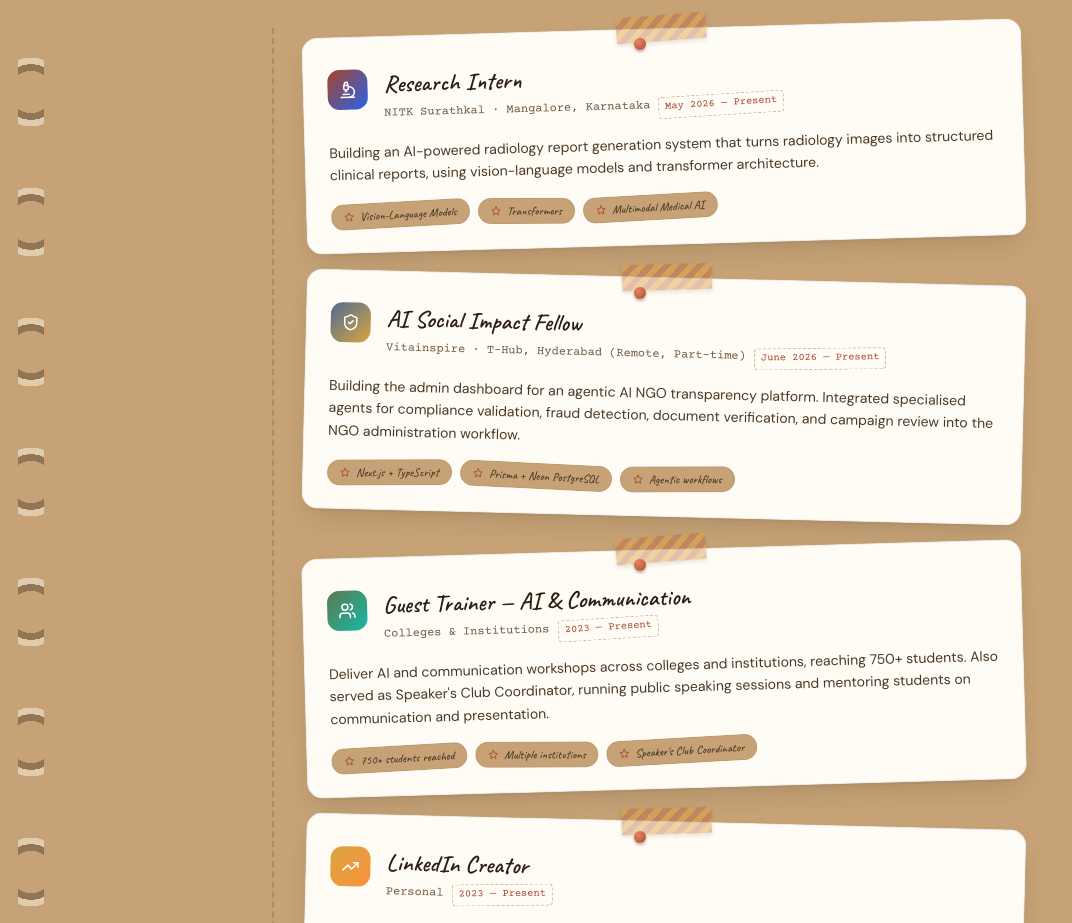
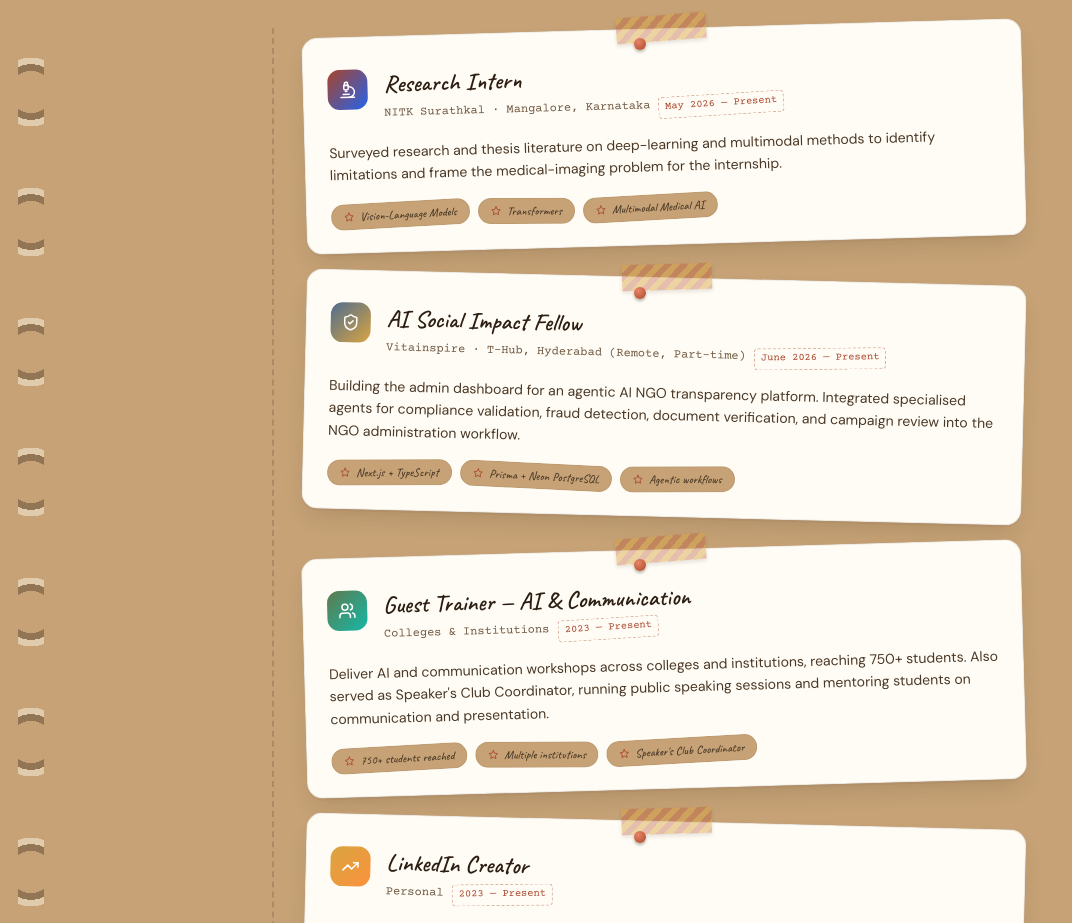
Before and after one commit to Tejashwini-Malge/Portfolio, a Next.js app: page / in a window 1280 px wide. Shown: the part 4380-5303 px from the top of the page, without its empty margins (0-1072 px from the left). Built offline with nearby package versions, Linux system fonts and the light colour scheme.

Commit message:
Update Research Intern description at NITK Surathkal

```diff
--- a/src/components/sections/ExperienceSection.tsx
+++ b/src/components/sections/ExperienceSection.tsx
@@ -11,7 +11,7 @@ const experiences = [
     title: "Research Intern",
     org: "NITK Surathkal · Mangalore, Karnataka",
     period: "May 2026 — Present",
-    desc: "Building an AI-powered radiology report generation system that turns radiology images into structured clinical reports, using vision-language models and transformer architecture.",
+    desc: "Surveyed research and thesis literature on deep-learning and multimodal methods to identify limitations and frame the medical-imaging problem for the internship.",
     highlights: ["Vision-Language Models", "Transformers", "Multimodal Medical AI"],
     color: "from-accent-cyan to-blue-600",
     glow: "border-accent-cyan/20",
```
Also changed, not shown: 4 other files (tests, documents, lock files or other folders).
